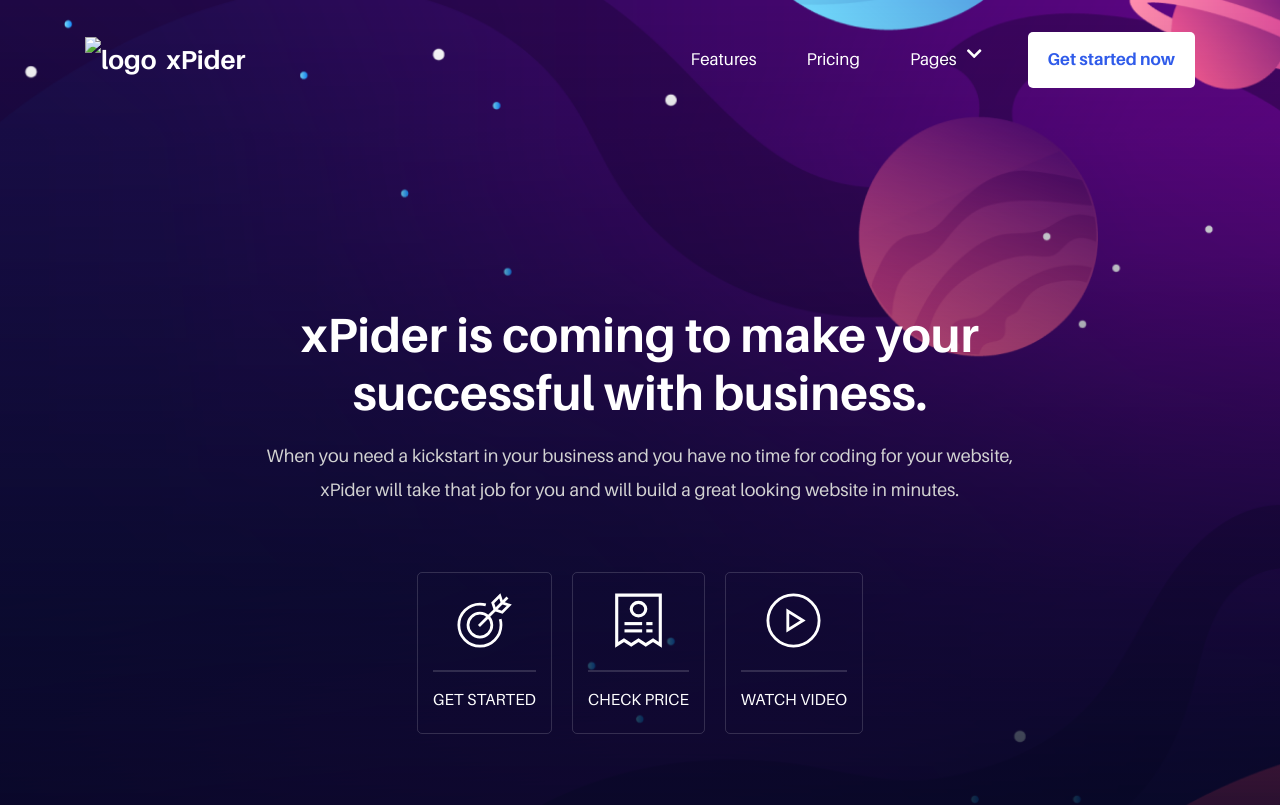
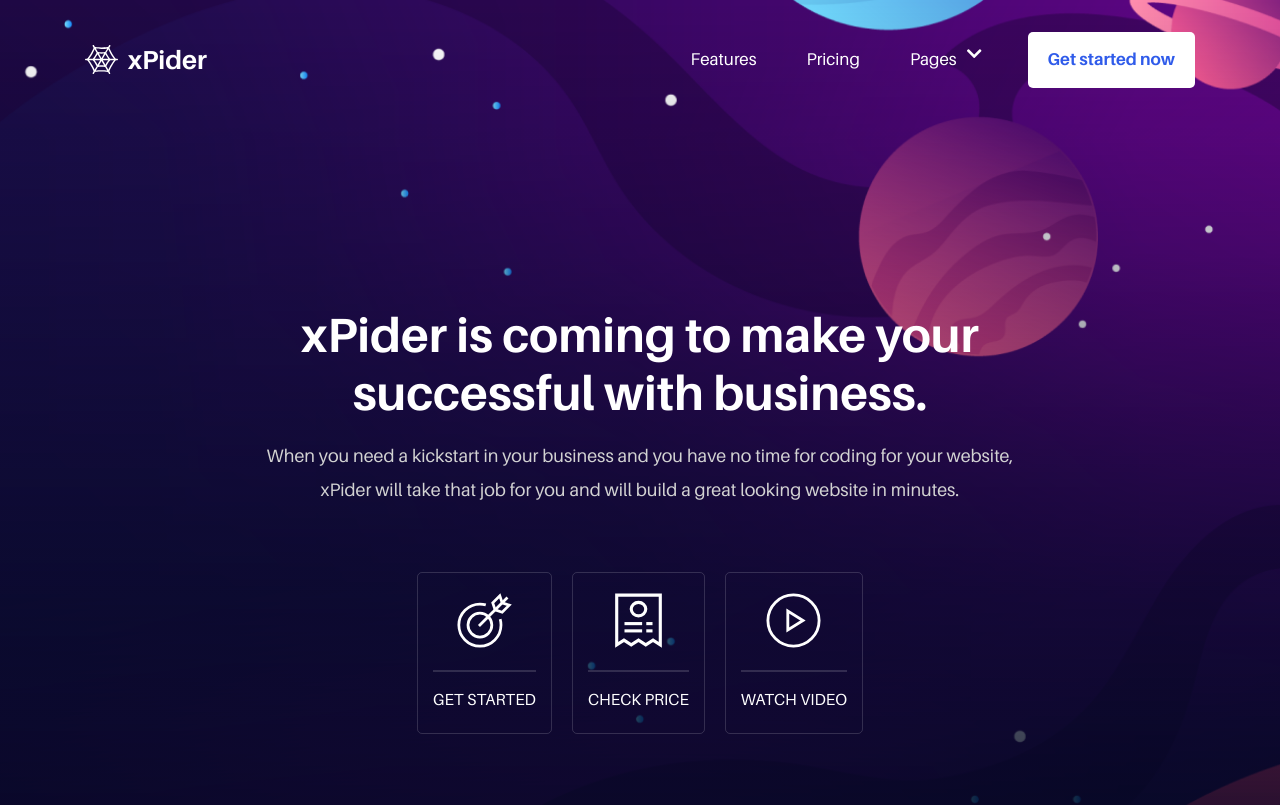
Before and after one commit to DariaRusovich/new-good-landing, a plain HTML site: page index.html in a window 1280 px wide. Shown: the top 805 px of the page. Drawn offline with Linux system fonts and the light colour scheme; the site is published under a folder, as on GitHub Pages, so addresses that start at the root find nothing.

Commit message:
fix-logo

```diff
--- a/index.html
+++ b/index.html
@@ -32,7 +32,7 @@
       <div class="container header-nav">
         <div class="header-logo">
           <a href="index.html">
-            <img src="/img/logo.svg" alt="logo" />
+            <img src="./img/logo.svg" alt="logo" />
           </a>
           <a href="index.html">xPider</a>
         </div>
```
